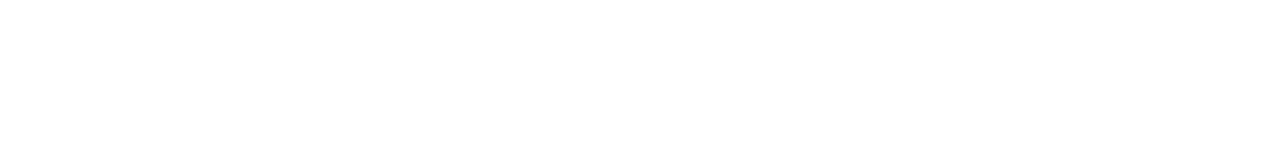
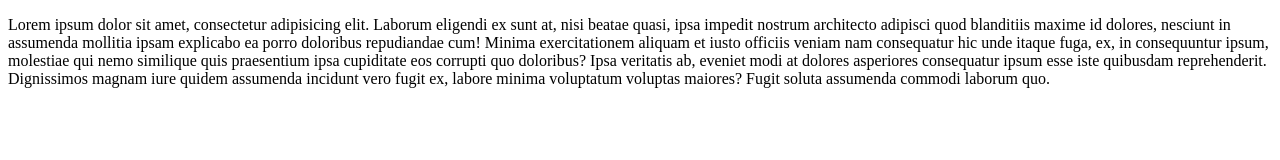
Before and after one commit to developernurhuda/final-project, a plain HTML site: page index.html in a window 1280 px wide. Drawn offline with Linux system fonts and the light colour scheme.

Commit message:
some text added

```diff
--- a/index.html
+++ b/index.html
@@ -9,7 +9,7 @@
 </head>
 <body>
 
-
+<p>Lorem ipsum dolor sit amet, consectetur adipisicing elit. Laborum eligendi ex sunt at, nisi beatae quasi, ipsa impedit nostrum architecto adipisci quod blanditiis maxime id dolores, nesciunt in assumenda mollitia ipsam explicabo ea porro doloribus repudiandae cum! Minima exercitationem aliquam et iusto officiis veniam nam consequatur hic unde itaque fuga, ex, in consequuntur ipsum, molestiae qui nemo similique quis praesentium ipsa cupiditate eos corrupti quo doloribus? Ipsa veritatis ab, eveniet modi at dolores asperiores consequatur ipsum esse iste quibusdam reprehenderit. Dignissimos magnam iure quidem assumenda incidunt vero fugit ex, labore minima voluptatum voluptas maiores? Fugit soluta assumenda commodi laborum quo.</p>
 
     <script src="main.js"></script>
 </body>
```
